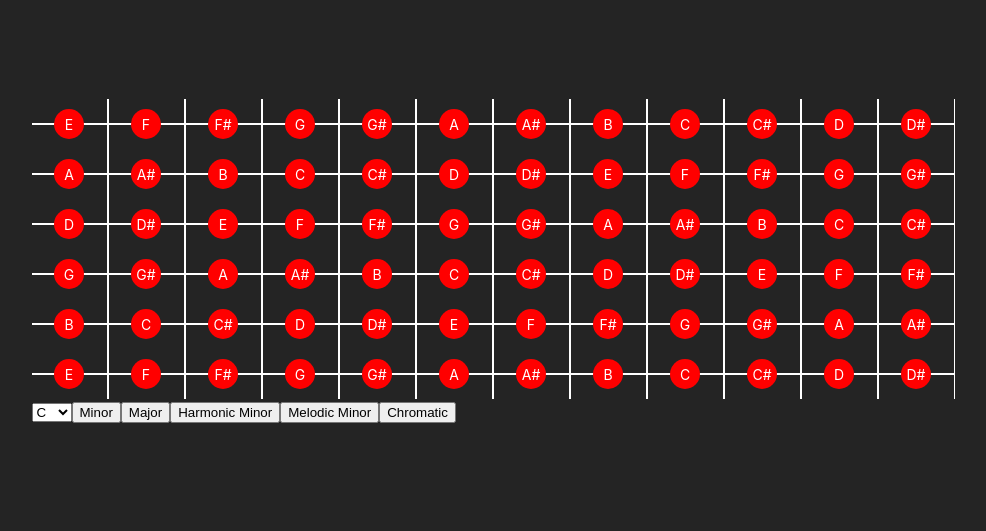
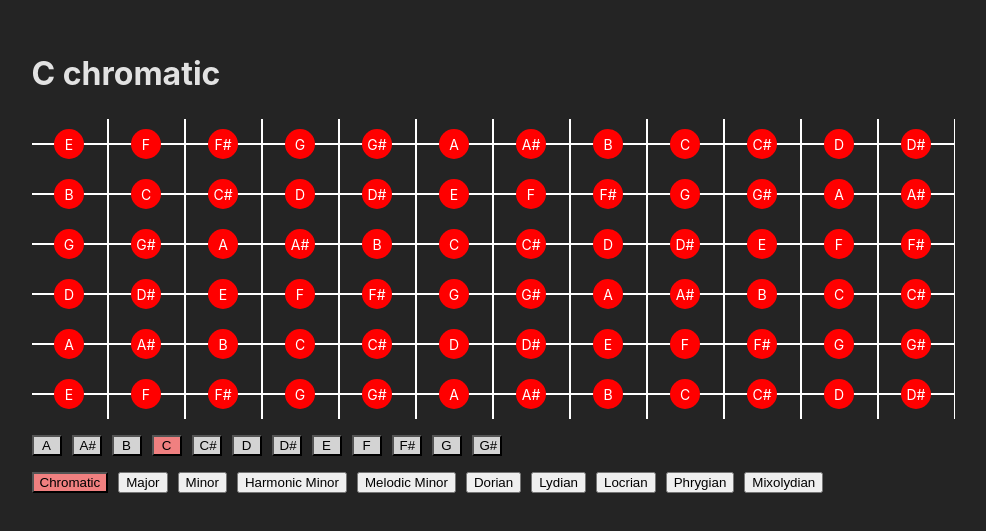
Before and after one commit to jradziejewski/fretboard, a React (Vite) app: page / in a window 1280 px wide. Shown: the part 139-670 px from the top of the page, without its empty margins (147-1133 px from the left). Built offline with nearby package versions, Linux system fonts and the light colour scheme.

Commit message:
add scales & current settings feedback

```diff
--- a/src/Fretboard.tsx
+++ b/src/Fretboard.tsx
@@ -1,21 +1,27 @@
 import { useState } from "react";
 import { Fret } from "./Fret.tsx"
 import { generateFretboard, standardTuning } from "./fretboard/main.ts";
-import { noteStrings, ScaleName } from "./fretboard/types.ts";
+import { Note, noteStrings, ScaleName } from "./fretboard/types.ts";
+import { scalesIntervals } from "./fretboard/scales.ts";
 
 export function Fretboard() {
-  const [rootNote, setRootNote] = useState("C");
+  const [rootNote, setRootNote] = useState<Note>("C");
+  const [activeScale, setActiveScale] = useState<ScaleName>("chromatic")
   const [strings, setStrings] = useState(generateFretboard(standardTuning, rootNote))
 
   const handleNoteChange = (event: any) => {
     setRootNote(event.target.value);
+    setStrings(generateFretboard(standardTuning, event.target.value, activeScale))
   }
 
   const handleStringsChange = (event: any) => {
+    setActiveScale(event.target.value)
     setStrings(generateFretboard(standardTuning, rootNote, event.target.value))
   }
 
   return (
+    <div>
+      <h1>{rootNote} {activeScale}</h1>
       <div className="fretboard">
         {strings.map((string, strIdx) => (
           <div style={{ display: "flex", justifyContent: "space-evenly" }} key={strIdx}>
@@ -25,16 +31,19 @@ export function Fretboard() {
           </div>
         ))
         }
-      <div>
-        <select value={rootNote} onChange={handleNoteChange} >
-          {noteStrings.map((note) => <option key={note} value={note}>{note}</option>)}
-        </select>
-        <button onClick={handleStringsChange} value="minor">Minor</button>
-        <button onClick={handleStringsChange} value="major">Major</button>
-        <button onClick={handleStringsChange} value="harmonic minor">Harmonic Minor</button>
-        <button onClick={handleStringsChange} value="melodic minor">Melodic Minor</button>
-        <button onClick={handleStringsChange}>Chromatic</button>
+        <div className="fretboard-options">
+          <div className="notes-buttons">
+            {noteStrings.map((note) => <button onClick={handleNoteChange} className={note === rootNote ? "active-button" : ""} key={note} value={note}>{note}</button>)}
           </div>
+          <div className="scales-buttons">
+            {Object.keys(scalesIntervals).map((scale, idx) => (
+              <button onClick={handleStringsChange} key={idx} value={scale} className={scale === activeScale ? "active-button" : ""}>
+                {scale.replace(/\b\w/g, (char) => char.toUpperCase())}
+              </button>
+            ))}
+          </div>
+        </div>
+      </div >
     </div >
   )
 }
--- a/src/fretboard/main.ts
+++ b/src/fretboard/main.ts
@@ -9,21 +9,20 @@ import {
 } from "./types.ts";
 
 export const standardTuning: Tuning = ["E", "A", "D", "G", "B", "E"];
-export const tuning: Tuning = ["E", "B", "G", "D", "A", "E"];
 
 export function generateFretboard(
   tuning: Tuning,
   rootNote: Note,
   scale?: ScaleName,
 ) {
+  const reversedTuning = tuning.slice().reverse();
   const fretboard: Array<Array<Note>> = [];
-  for (const note of tuning) {
+  for (const note of reversedTuning) {
     fretboard.push(generateChromaticScale(note));
   }
 
   for (const idx in fretboard) {
     if (scale) {
-      console.log("Scale: " + scale);
       fretboard[idx] = getScale(rootNote, fretboard[idx], scale);
     }
   }
--- a/src/fretboard/scales.ts
+++ b/src/fretboard/scales.ts
@@ -1,13 +1,14 @@
 import { ScaleIntervals, ScaleName } from "./types";
 
 export const scalesIntervals: Record<ScaleName, ScaleIntervals> = {
-  major: [2, 1, 2, 2, 1, 2, 2],
+  chromatic: [1, 1, 1, 1, 1, 1, 1, 1, 1, 1, 1, 1],
+  major: [2, 2, 1, 2, 2, 2, 1],
   minor: [2, 1, 2, 2, 1, 2, 2],
   "harmonic minor": [2, 1, 2, 2, 1, 3, 1],
   "melodic minor": [2, 1, 2, 2, 2, 2, 1],
-  dorian: [],
-  lydian: [],
-  locrian: [],
-  phrygian: [],
-  mixolydian: [],
+  dorian: [2, 1, 2, 2, 2, 1, 2],
+  lydian: [2, 2, 2, 1, 2, 2, 1],
+  locrian: [1, 2, 2, 1, 2, 2, 2],
+  phrygian: [1, 2, 2, 2, 1, 2, 2],
+  mixolydian: [2, 2, 1, 2, 2, 1, 2],
 };
--- a/src/fretboard/types.ts
+++ b/src/fretboard/types.ts
@@ -39,6 +39,7 @@ export type Scale = Array<Note>;
 export type ScaleIntervals = Array<number>;
 
 export type ScaleName =
+  | "chromatic"
   | "major"
   | "minor"
   | "harmonic minor"
--- a/src/index.css
+++ b/src/index.css
@@ -104,3 +104,25 @@ body {
   /* Adjust text size */
   transform: translate(-50%, -50%);
 }
+
+.notes-buttons {
+  margin-top: 16px;
+  display: flex;
+  gap: 10px;
+}
+
+.notes-buttons button {
+  background-color: lightgrey;
+  color: black;
+  width: 30px;
+}
+
+.active-button {
+  background-color: lightcoral !important;
+}
+
+.scales-buttons {
+  margin-top: 16px;
+  display: flex;
+  gap: 10px;
+}
```
Lines whose indentation alone changed are shown as unchanged.
